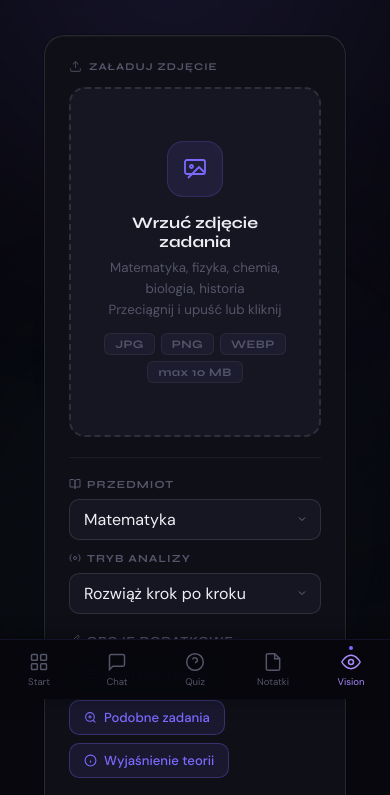
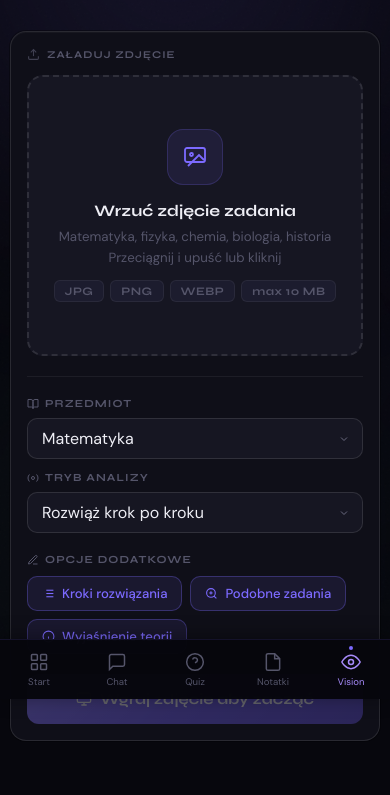
Before and after one commit to aieduvia111-beep/ai-teacher-backend, a plain HTML site: page static/vision.html in a window 390 px wide. Shown: the part 145-940 px from the top of the page. Drawn offline with nearby package versions, Linux system fonts and the light colour scheme.

Commit message:
fix vision karty szerokie mobile

```diff
--- a/static/vision.html
+++ b/static/vision.html
@@ -236,16 +236,21 @@ body::after{content:'';position:fixed;inset:0;opacity:.5;background-image:url("d
 /* ═══ MOBILE ═══ */
 @media(max-width:768px){
   .cursor{display:none!important;}
-  body{cursor:auto!important;display:block!important;overflow-y:auto!important;height:auto!important;}
-  .sidebar{display:none!important;width:0!important;min-width:0!important;padding:0!important;overflow:hidden!important;position:absolute!important;left:-9999px!important;}
-  .app{display:block!important;width:100%!important;min-height:auto!important;overflow:visible!important;}
-  .main{display:block!important;width:100%!important;padding-top:56px!important;padding-bottom:68px!important;box-sizing:border-box!important;}
+  body{cursor:auto!important;display:block!important;overflow-x:hidden!important;max-width:100vw!important;}
+  .sidebar{display:none!important;width:0!important;padding:0!important;overflow:hidden!important;position:absolute!important;left:-9999px!important;}
+  .app{display:block!important;width:100%!important;overflow-x:hidden!important;}
+  .main{display:block!important;width:100%!important;padding:56px 0 68px 0!important;box-sizing:border-box!important;overflow-x:hidden!important;}
+  .page-wrap{padding:10px!important;box-sizing:border-box!important;width:100%!important;}
+  .card{border-radius:16px!important;padding:16px!important;width:100%!important;box-sizing:border-box!important;}
+  .problem-card{border-radius:12px!important;padding:14px!important;width:100%!important;box-sizing:border-box!important;}
+  .result-header{flex-direction:column!important;gap:8px!important;}
   .m-hdr{display:flex!important;}
   .m-nav{display:grid!important;}
-  .page-wrap{padding:14px!important;box-sizing:border-box!important;}
   .settings-row{grid-template-columns:1fr!important;}
   .topbar{display:none!important;}
   .fi,select.fi{font-size:16px!important;}
+  input,select,textarea{font-size:16px!important;}
+  .solve-btn{min-height:48px!important;font-size:.95em!important;}
 }
 @media print{
   .sidebar,.topbar,.result-btns{display:none!important;}
```
